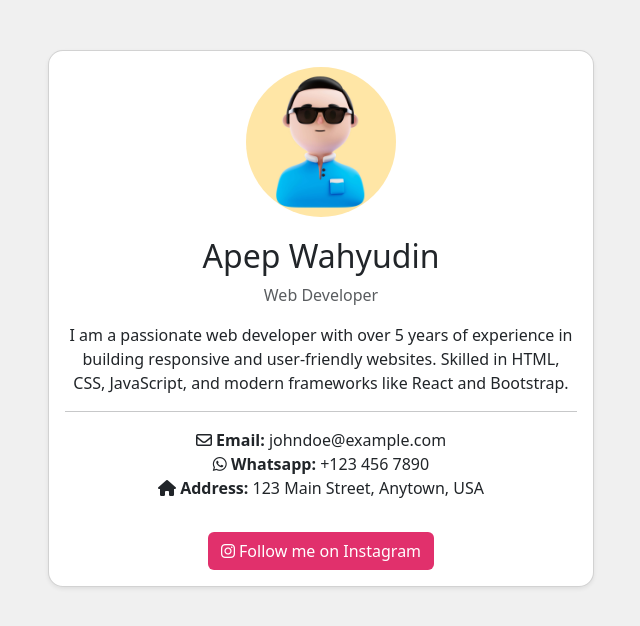
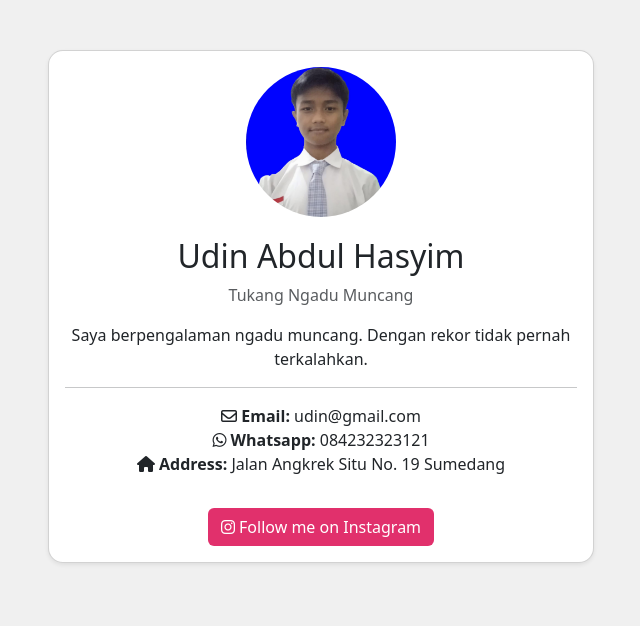
Before and after one commit to apepwahyudin55/biodata_apep_x3, a plain HTML site: page index.html in a window 1280 px wide. Shown: the whole page, without its empty margins (319-959 px from the left). Drawn offline with nearby package versions, Linux system fonts and the light colour scheme.

Commit message:
Update index.html

```diff
--- a/index.html
+++ b/index.html
@@ -14,16 +14,16 @@
             <div class="col-md-6">
                 <div class="card shadow-sm">
                     <div class="card-body text-center">
-                        <img src="avatar.jpg" alt="Profile Image" class="profile-img">
-                        <h2>Apep Wahyudin</h2>
-                        <p class="text-muted">Web Developer</p>
-                        <p>I am a passionate web developer with over 5 years of experience in building responsive and user-friendly websites. Skilled in HTML, CSS, JavaScript, and modern frameworks like React and Bootstrap.
+                        <img src="foto.jpg" alt="Profile Image" class="profile-img">
+                        <h2>Udin Abdul Hasyim</h2>
+                        <p class="text-muted">Tukang Ngadu Muncang</p>
+                        <p>Saya berpengalaman ngadu muncang. Dengan rekor tidak pernah terkalahkan.
                         </p>
                         <hr>
                         <ul class="list-unstyled">
-                            <li><i class="fa-regular fa-envelope"></i> <strong>Email:</strong> johndoe@example.com</li>
-                            <li><i class="fa-brands fa-whatsapp"></i> <strong>Whatsapp:</strong> +123 456 7890</li>
-                            <li><i class="fa-solid fa-house"></i> <strong>Address:</strong> 123 Main Street, Anytown, USA</li>
+                            <li><i class="fa-regular fa-envelope"></i> <strong>Email:</strong> udin@gmail.com</li>
+                            <li><i class="fa-brands fa-whatsapp"></i> <strong>Whatsapp:</strong> 084232323121</li>
+                            <li><i class="fa-solid fa-house"></i> <strong>Address:</strong> Jalan Angkrek Situ No. 19 Sumedang</li>
                         </ul>
                         <a href="https://www.instagram.com/sebuahsemangat" target="_blank" class="btn btn-instagram mt-3">
                             <i class="fab fa-instagram"></i> Follow me on Instagram
```
